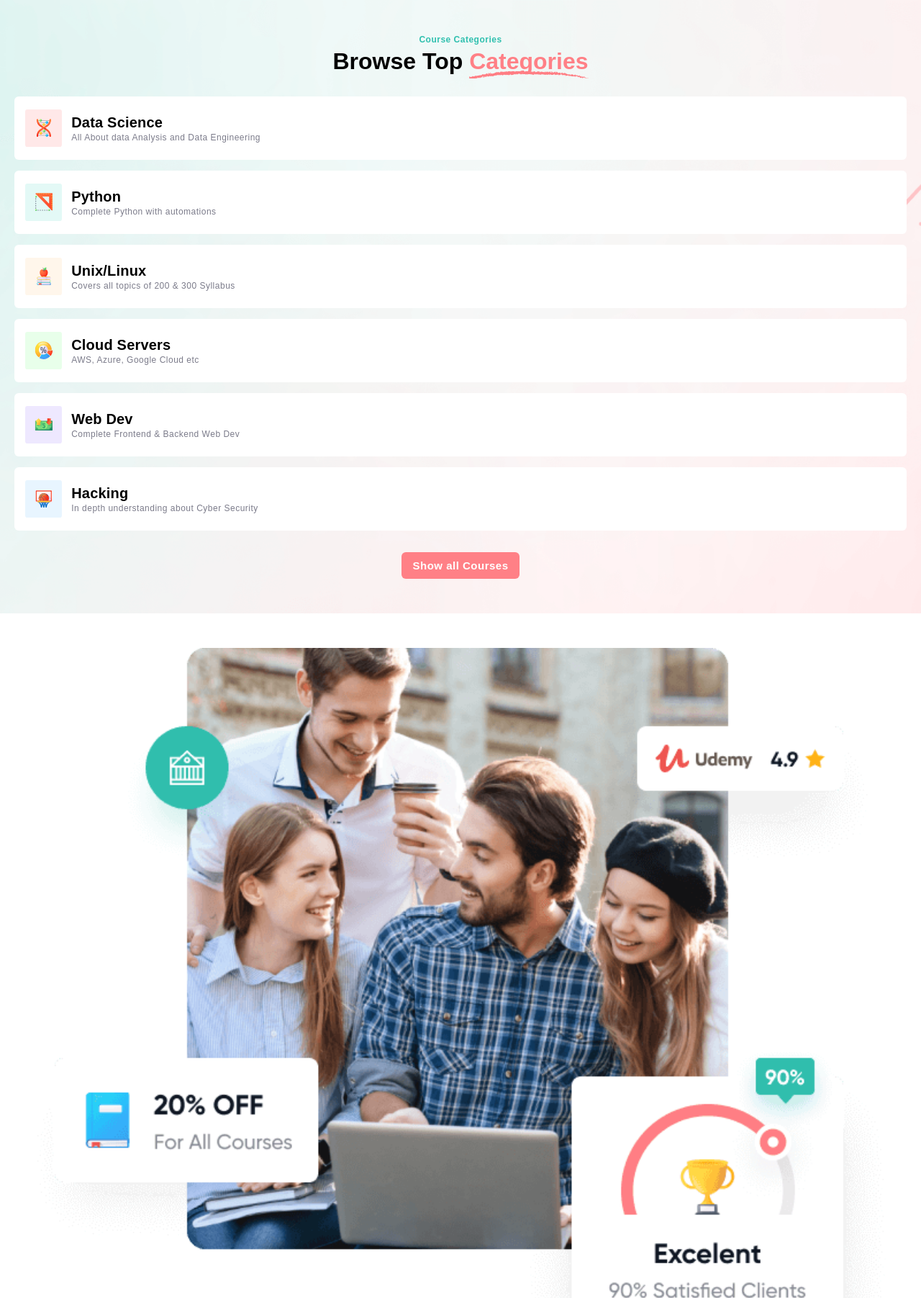
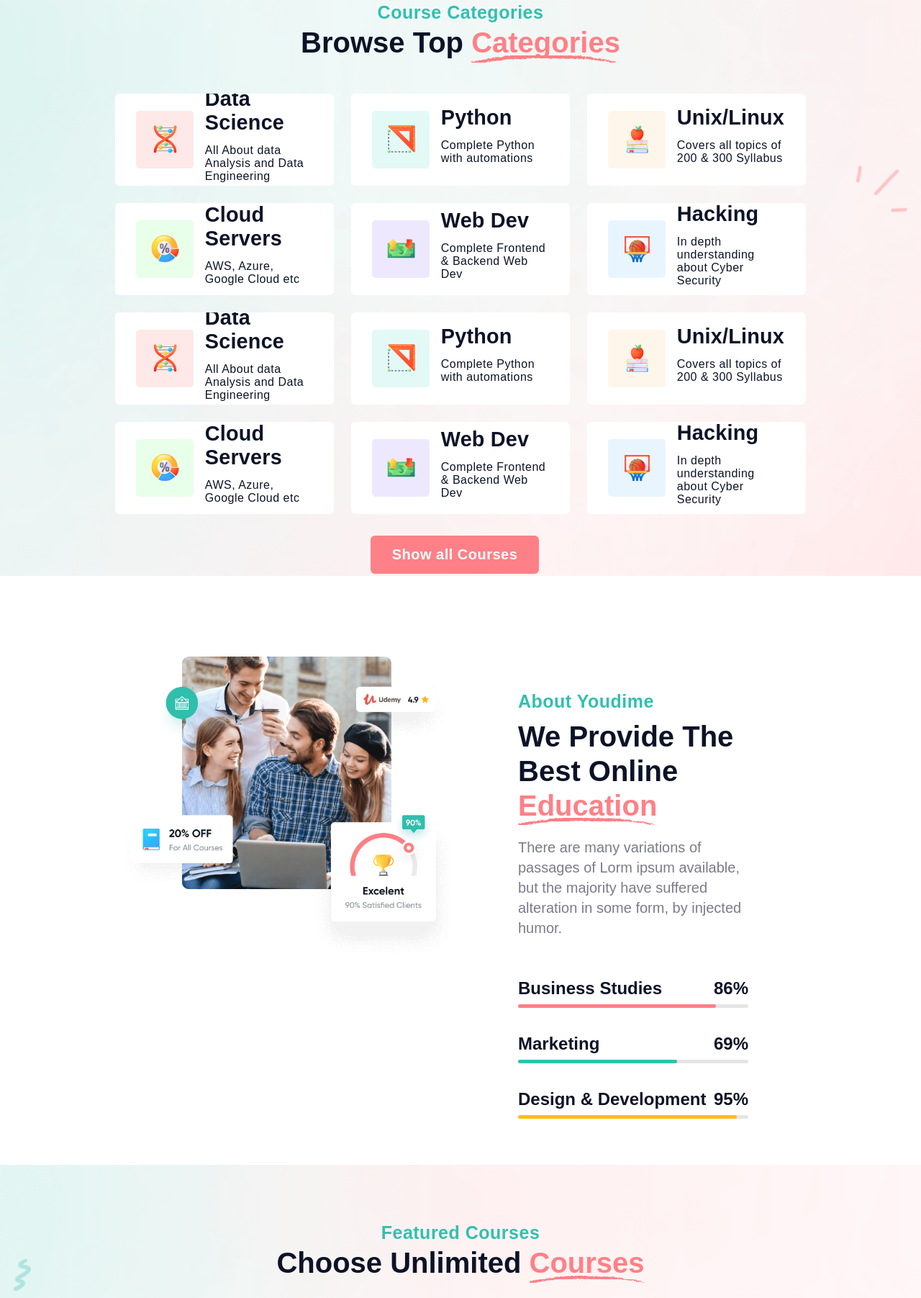
Before and after one commit to HaqueJunaid/Just-Check, a plain HTML site: page index.html in a window 1280 px wide. Shown: the part 800-2603 px from the top of the page at 72% size. Drawn offline with nearby package versions, Linux system fonts and the light colour scheme.

Commit message:
All the sections at cureent time exists are available for desktop view

```diff
--- a/index.html
+++ b/index.html
@@ -108,6 +108,60 @@
                         <p>In depth understanding about Cyber Security</p>
                     </div>
                 </div>
+                <div class="lis">
+                    <div class="imgdiv">
+                        <img src="./assets/images/category-1.svg" alt="">
+                    </div>
+                    <div class="text">
+                        <h4>Data Science</h4>
+                        <p>All About data Analysis and Data Engineering</p>
+                    </div>
+                </div>
+                <div class="lis">
+                    <div class="imgdiv">
+                        <img src="./assets/images/category-2.svg" alt="">
+                    </div>
+                    <div class="text">
+                        <h4>Python</h4>
+                        <p>Complete Python with automations</p>
+                    </div>
+                </div>
+                <div class="lis">
+                    <div class="imgdiv">
+                        <img src="./assets/images/category-3.svg" alt="">
+                    </div>
+                    <div class="text">
+                        <h4>Unix/Linux</h4>
+                        <p>Covers all topics of 200 & 300 Syllabus</p>
+                    </div>
+                </div>
+                <div class="lis">
+                    <div class="imgdiv">
+                        <img src="./assets/images/category-4.svg" alt="">
+                    </div>
+                    <div class="text">
+                        <h4>Cloud Servers</h4>
+                        <p>AWS, Azure, Google Cloud etc</p>
+                    </div>
+                </div>
+                <div class="lis">
+                    <div class="imgdiv">
+                        <img src="./assets/images/category-5.svg" alt="">
+                    </div>
+                    <div class="text">
+                        <h4>Web Dev</h4>
+                        <p>Complete Frontend & Backend Web Dev</p>
+                    </div>
+                </div>
+                <div class="lis">
+                    <div class="imgdiv">
+                        <img src="./assets/images/category-6.svg" alt="">
+                    </div>
+                    <div class="text">
+                        <h4>Hacking</h4>
+                        <p>In depth understanding about Cyber Security</p>
+                    </div>
+                </div>
             </div>
             <a href="" class="btn">Show all Courses</a>
         </div>
@@ -117,6 +171,7 @@
             <div class="banner-section">
                 <img src="./assets/images/about-banner.png" alt="">
             </div>
+            <div class="textual">
                 <div class="text-section">
                     <h4>About Youdime</h4>
                     <h1>We Provide The Best Online <span>Education</span></h1>
@@ -159,44 +214,14 @@
                 </div>
             </div>
         </div>
+    </div>
     <div class="page4">
         <div class="p4-cont">
             <div class="upper-content">
                 <h4>Featured Courses</h4>
                 <h1>Choose Unlimited <span>Courses</span></h1>
-                <span></span>
             </div>
             <div class="coursesDiv">
-                <div class="course">
-                    <div class="imgDiv">
-                        <img src="./assets/images/course-1.png" alt="Course 1">
-                    </div>
-                    <div class="aboutCourse">
-                        <div class="rating">
-                            <h4>$29.28</h4>
-                            <div class="rate">
-                                <ion-icon name="star"></ion-icon>
-                                <ion-icon name="star"></ion-icon>
-                                <ion-icon name="star"></ion-icon>
-                                <ion-icon name="star"></ion-icon>
-                                <ion-icon name="star-half"></ion-icon>
-                            </div>
-                        </div>
-                        <div class="courseName">
-                            <h3>Basic Fundamentals Of Interior & Graphic Design</h3>
-                        </div>
-                        <div class="icons">
-                            <div class="ico">
-                                <ion-icon name="file-tray-full-outline"></ion-icon>
-                                <p>2 Lessions</p>
-                            </div>
-                            <div class="ico">
-                                <ion-icon name="people-outline"></ion-icon>
-                                <p>200 Students</p>
-                            </div>
-                        </div>
-                    </div>
-                </div>
                 <div class="course">
                     <div class="imgDiv">
                         <img src="./assets/images/course-1.png" alt="Course 1">
@@ -378,6 +403,7 @@
                     </div>
                 </div>
             </div>
+            <a href="" class="btn">Show All Courses</a>
         </div>
     </div>
 
--- a/style.css
+++ b/style.css
@@ -311,6 +311,7 @@ nav .nav-top {
 }
 
 .lower-content .lis {
+    position: relative;
     width: 100%;
     height: 5.5rem;
     background-color: var(--white);
@@ -325,9 +326,21 @@ nav .nav-top {
     cursor: pointer;
 }
 
+.lower-content .lis::before {
+    content: "";
+    position: absolute;
+    left: 0;
+    height: 100%;
+    background-color: var(--light-coral);
+    transition: var(--transition);
+}
+
+.lower-content .lis:hover::before {
+    width: 5px;
+}
+
 .lower-content .lis:hover {
-    border-left: 4px solid var(--light-coral);
-    box-shadow: var(--shadow-1);
+    box-shadow: var(--shadow-2);
 }
 
 .lis .imgdiv {
@@ -678,7 +691,7 @@ nav .nav-top {
     :root {
         --title-lg: 8rem;
         --title-md: 5rem;
-        --title-sm: 2rem;
+        --title-sm: 2.5rem;
     }
 
     .overlay {
@@ -773,7 +786,7 @@ nav .nav-top {
         font-size: 1.2rem;
     }
 
-    .page1 .p1-contianer .content .buttons .btn{
+    .btn{
         margin-right: 1rem;
         font-size: 20px;
         font-weight: var(--fw-600);
@@ -791,4 +804,204 @@ nav .nav-top {
         height: 100%;
         object-fit: contain;
     }
+
+    .page2 {
+        width: 100%;
+        height: 100vh;
+        position: relative;
+        padding: 5rem 10rem;
+    }
+
+    .p2-cont {
+        width: 100%;
+        height: 100%;
+        display: flex;
+        flex-direction: column;
+    }
+
+    .p2-cont .upper-content {
+        margin-bottom: 3rem;
+    }
+
+    .p2-cont .upper-content h4 {
+        font-size: 25px;
+    }
+
+    .p2-cont .upper-content h1 {
+        font-size: var(--title-sm);
+        color: var(--oxford-blue);
+    }
+
+    .p2-cont .lower-content {
+        display: grid;
+        grid-template-columns: repeat(3, 1fr);
+        grid-template-rows: repeat(auto, 1fr);
+        gap: 1.5rem;
+    }
+
+    .p2-cont .lower-content .lis {
+        padding: 4rem 1.8rem;
+        gap: 1rem;
+    }
+
+    .p2-cont .lower-content .lis .imgdiv {
+        width: 5rem;
+        height: 5rem;
+    }
+
+    .p2-cont .lower-content .lis .text h4 {
+        font-size: 1.8rem;
+        color: var(--oxford-blue);
+        margin-bottom: 0.8rem;
+    }
+
+    .p2-cont .lower-content .lis .text p {
+        font-size: 1rem;
+        color: var(--oxford-blue);
+        margin-bottom: 0.8rem;
+    }
+
+    .page3 {
+        width: 100%;
+        padding: 0rem 10rem;
+        padding-top: 7rem;
+    }
+
+    .p3-container {
+        display: flex;
+        flex-direction: row;
+        width: 100%;
+        height: 100%;
+        align-items: start;
+        justify-content: space-between;
+    }
+
+    .p3-container .banner-section {
+        width: 50%;
+        height: 100%;
+    }
+
+    .textual {
+        width: 50%;
+        height: 100%;
+        display: flex;
+        flex-direction: column;
+        padding: 3rem 0;
+    }
+
+    .textual .text-section {
+        padding-left: 5rem;
+        padding-right: 5rem;
+        margin-bottom: var(--section-padding);
+    }
+
+    .textual .text-section h4 {
+        font-size: 25px;
+        margin-bottom: 10px;
+    }
+
+    .textual .text-section h1 {
+        font-size: var(--title-sm);
+        margin-bottom: 20px;
+        color: var(--oxford-blue);
+    }
+
+    .textual .text-section p {
+        font-size: 20px;
+    }
+
+    .progressBars {
+        display: flex;
+        flex-direction: column;
+        padding-left: 5rem;
+        padding-right: 5rem;
+    }
+
+    .progressBar {
+        margin-bottom: 1rem;
+    }
+
+    .progressBar .txt {
+        color: var(--oxford-blue);
+    }
+
+    .txt h3 {
+        font-size: 1.5rem;
+        font-weight: var(--fw-600);
+        color: var(--oxford-blue);
+    }
+
+    .txt h4 {
+        font-size: 1.5rem;
+        font-weight: var(--fw-600);
+        color: var(--oxford-blue);
+    }
+
+    .page4 {
+        width: 100%;
+        min-height: 100vh;
+        padding: 5rem 10rem;
+    }
+
+    .page4 .p4-cont {
+        width: 100%;
+        height: fit-content;
+    }
+
+    .p4-cont .upper-content {
+        margin-bottom: 3rem;
+    }
+
+    .p4-cont .upper-content h4 {
+        font-size: 25px;
+    }
+
+    .p4-cont .upper-content h1 {
+        font-size: var(--title-sm);
+        color: var(--oxford-blue);
+    }
+
+    .coursesDiv {
+        display: grid;
+        grid-template-columns: repeat(3, 1fr);
+        gap: 1.5rem;
+        margin-bottom: 3rem;
+    }
+
+    .coursesDiv .course {
+        height: 40vh;
+        padding: 1.5rem;
+    }
+
+    .course .imgDiv {
+        width: 100%;
+        height: 65%;
+    }
+
+    .course .aboutCourse .rating {
+        margin-bottom: 1rem;
+    }
+
+    .course .aboutCourse .rating h4{
+        font-size: 20px;
+    }
+
+    .course .aboutCourse .rating .rate ion-icon {
+        font-size: 20px;
+    }
+
+    .course .aboutCourse .courseName h3 {
+        font-size: 1.2rem;
+        margin-bottom: 0.4rem;
+        color: var(--oxford-blue);
+    }
+
+    .course .aboutCourse .icons .ico ion-icon,
+    .course .aboutCourse .icons .ico p {
+        font-size: 1.1rem;
+    }
+
+    .p4-cont .btn {
+        background-color: var(--light-coral);
+    }
 }
```
Lines whose indentation alone changed are shown as unchanged.
